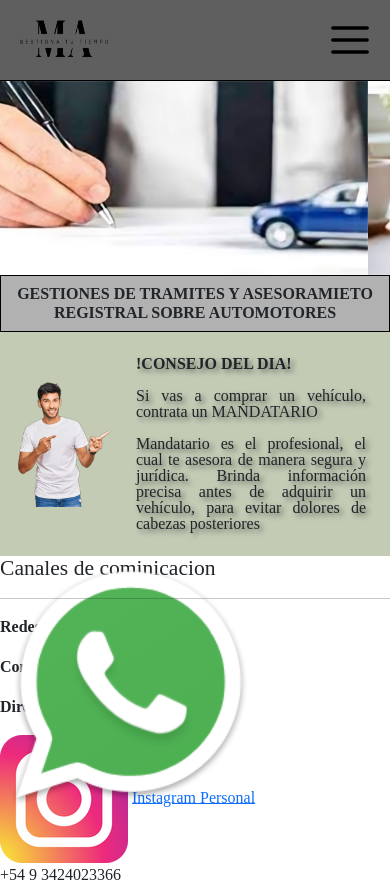
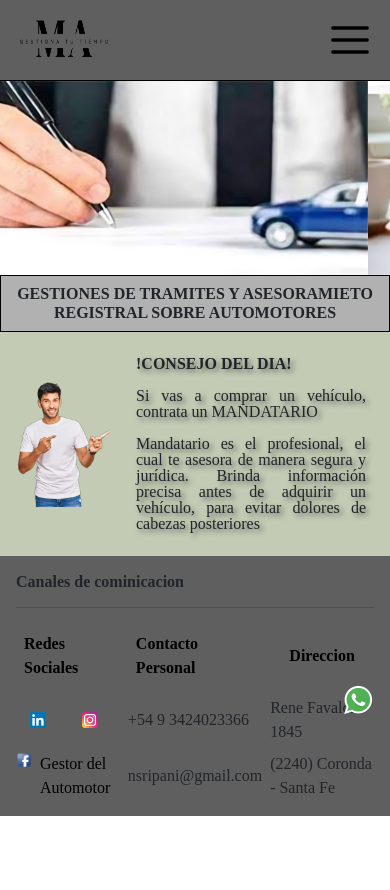
Before and after one commit to NSRipani/Mi-pagina, a website: page index.html in a window 390 px wide. Shown: the top 890 px of the page. After the commit the page ends 844 px from the top, so only its background shows below. Drawn offline with nearby package versions, Linux system fonts and the light colour scheme.

Commit message:
mobile425

```diff
--- a/index.html
+++ b/index.html
@@ -102,9 +102,9 @@
                     <b>Direccion</b>
                 </p>
             </div>
-            <div class="ig">
-                <img src="../asset/img/instagram.png" alt="ig">
-                <a href="https://www.instagram.com/nicolasripani" target="_blank">Instagram Personal</a>
+            <div class="ig-linkedin">
+                <a href="https://www.linkedin.com/in/nicol%C3%A1s-ripani-165a55215/" target="_blank"><img src="../asset/img/linkedin.png" alt="linkeding"></a>
+                <a href="https://www.instagram.com/nicolasripani" target="_blank"><img src="../asset/img/instagram.png" alt="ig"></a>
             </div>
             <div class="numero">
                 <p>+54 9 3424023366</p>
--- a/scss/base/_base.scss
+++ b/scss/base/_base.scss
@@ -8,4 +8,10 @@ body{
 }
 .whatsapp{
     position: fixed !important;
+    right: 1rem;
+    bottom: 8rem;
 }
+
+.footer {
+    background-color: #605f5f;
+}
--- a/scss/layout/_general.scss
+++ /dev/null
@@ -1,8 +0,0 @@
-*{
-    margin: 0 ;
-    padding: 0 ;
-}
-body{
-    font-family: 'Times New Roman', Times, serif !important;
-    background-color: rgb(255, 255, 255) !important;
-}
--- a/scss/layout/_medias_mobile.scss
+++ b/scss/layout/_medias_mobile.scss
@@ -50,4 +50,92 @@
             text-shadow: 0.2rem 0.2rem 0.3rem rgba(0, 0, 0, 0.5);
         }
     }
+    .whatsapp img {
+        width: 2rem;
+        height: 2rem;
+    }
+    .footer {
+        padding: 1rem;
+        .footer-titulo h4{
+            font-size: 1rem;
+            margin-bottom: 1rem;
+            font-weight: 700;
+        }
+        .grid {
+            display: grid;
+            grid-template-columns: repeat(3, 1fr);
+            row-gap: 0.5rem;
+            column-gap: 0.5rem;
+            align-items: center;
+            justify-content: center;
+            .titulo-redes {
+                margin: auto;
+                p{
+                    color: #000000;
+                    font-size: 1rem;
+                    padding: 0.5rem;
+                    margin: auto;
+                }
+            }
+            .ig-linkedin{
+                display: flex;
+                justify-content: space-around;
+                img{
+                    display: flex;
+                    width: 1rem;
+                    height: 1rem;
+                    margin-right: 0.5rem;
+                }
+                a{
+                    text-decoration: none;
+                    color: #000000;
+                }
+            }
+            .facebook{
+                display: flex;
+                img{
+                    display: flex;
+                    width: 1rem;
+                    height: 1rem;
+                    margin-right: 0.5rem;
+                }
+                a{
+                    text-decoration: none;
+                    color: #000000;
+                }
+            }
+            .titulo-contactoPersonal{
+                margin: auto;
+                p{
+                    color: #000000;
+                    font-size: 1rem;
+                    padding: 0.5rem;
+                    margin: auto;
+                }
+            }
+            .numero p{
+                align-items: center;
+                margin: auto;
+            }
+            .e-mail p{
+                margin: auto;
+                align-items: center;
+            }
+            .titulo-direccion{
+                margin: auto;
+                p{
+                    color: #000000;
+                    font-size: 1rem;
+                    padding: 0.5rem;
+                    margin: auto;
+                }
+            }
+            .direccion p{
+                margin: auto;
+            }
+            .ciudad p{
+                margin: auto;
+            }
+        }
+    }
 }
--- a/scss/style.scss
+++ b/scss/style.scss
@@ -1,4 +1,3 @@
 @import "./base/base.scss";
-@import "./layout/general.scss";
 @import "./layout/header.scss";
 @import "./layout/medias_mobile.scss";
```
Also changed, not shown: asset/img/linkedin.png (added), css/style.css, 1 other file.
